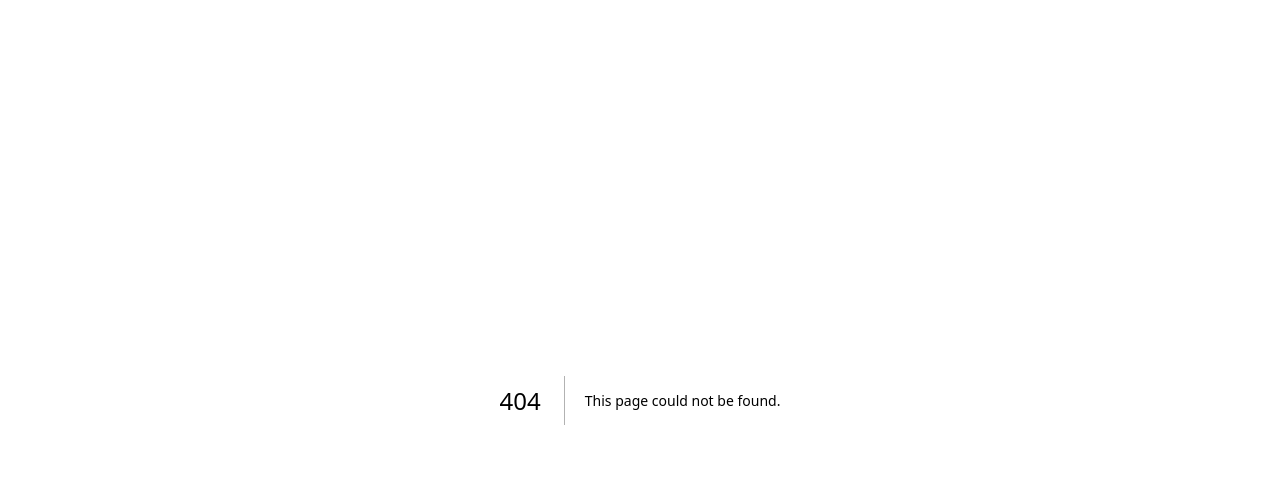
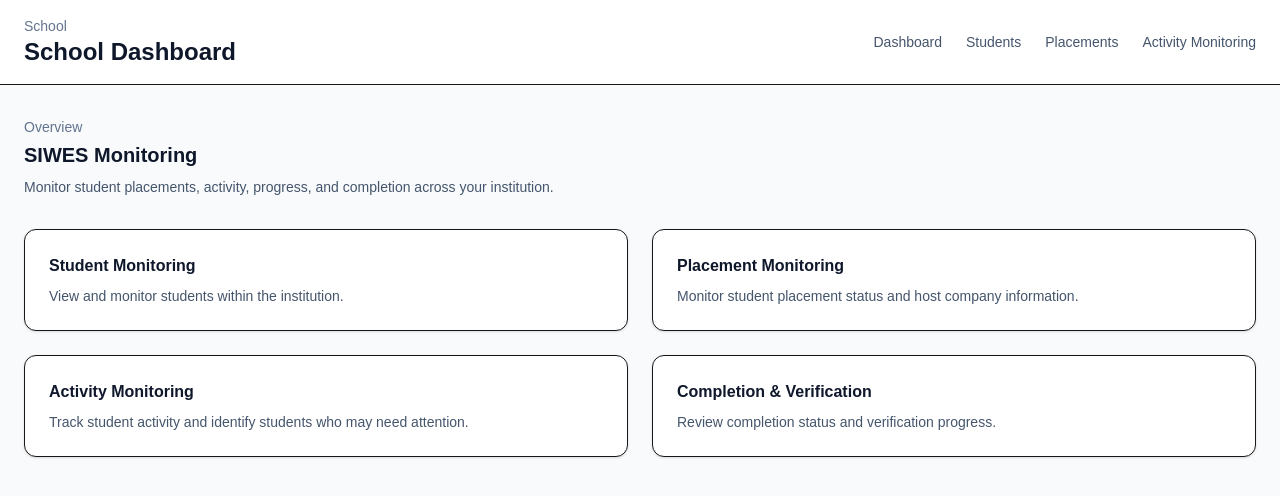
Before and after one commit to Enchanted-Digital-Academy/siwesflow, a Next.js app: page /school/dashboard in a window 1280 px wide. Before the commit this address had no page. Shown: the top 496 px of the page. Built offline with nearby package versions, Linux system fonts and the light colour scheme.

Commit message:
feat: add school dashboard shell

```diff
--- /dev/null
+++ b/src/app/school/dashboard/page.tsx
@@ -0,0 +1,102 @@
+export default function SchoolDashboardPage() {
+  return (
+    <main className="min-h-screen bg-slate-50">
+      <header className="border-b bg-white">
+        <div className="mx-auto flex max-w-7xl items-center justify-between px-6 py-4">
+          <div>
+            <p className="text-sm font-medium text-slate-500">School</p>
+            <h1 className="text-2xl font-semibold text-slate-900">
+              School Dashboard
+            </h1>
+          </div>
+
+          <nav aria-label="School dashboard navigation">
+            <ul className="flex items-center gap-6 text-sm font-medium text-slate-600">
+              <li>
+                <a className="hover:text-slate-900" href="/school/dashboard">
+                  Dashboard
+                </a>
+              </li>
+              <li>
+                <a className="hover:text-slate-900" href="/school/students">
+                  Students
+                </a>
+              </li>
+              <li>
+                <a className="hover:text-slate-900" href="/school/placements">
+                  Placements
+                </a>
+              </li>
+              <li>
+                <a
+                  className="hover:text-slate-900"
+                  href="/school/activity-monitoring"
+                >
+                  Activity Monitoring
+                </a>
+              </li>
+            </ul>
+          </nav>
+        </div>
+      </header>
+
+      <section className="mx-auto max-w-7xl px-6 py-8">
+        <div className="mb-8">
+          <p className="text-sm font-medium text-slate-500">Overview</p>
+          <h2 className="mt-1 text-xl font-semibold text-slate-900">
+            SIWES Monitoring
+          </h2>
+          <p className="mt-2 max-w-2xl text-sm text-slate-600">
+            Monitor student placements, activity, progress, and completion
+            across your institution.
+          </p>
+        </div>
+
+        <section aria-labelledby="dashboard-sections-heading">
+          <h3 id="dashboard-sections-heading" className="sr-only">
+            Dashboard sections
+          </h3>
+
+          <div className="grid gap-6 md:grid-cols-2">
+            <article className="rounded-xl border bg-white p-6 shadow-sm">
+              <h4 className="font-semibold text-slate-900">
+                Student Monitoring
+              </h4>
+              <p className="mt-2 text-sm text-slate-600">
+                View and monitor students within the institution.
+              </p>
+            </article>
+
+            <article className="rounded-xl border bg-white p-6 shadow-sm">
+              <h4 className="font-semibold text-slate-900">
+                Placement Monitoring
+              </h4>
+              <p className="mt-2 text-sm text-slate-600">
+                Monitor student placement status and host company information.
+              </p>
+            </article>
+
+            <article className="rounded-xl border bg-white p-6 shadow-sm">
+              <h4 className="font-semibold text-slate-900">
+                Activity Monitoring
+              </h4>
+              <p className="mt-2 text-sm text-slate-600">
+                Track student activity and identify students who may need
+                attention.
+              </p>
+            </article>
+
+            <article className="rounded-xl border bg-white p-6 shadow-sm">
+              <h4 className="font-semibold text-slate-900">
+                Completion & Verification
+              </h4>
+              <p className="mt-2 text-sm text-slate-600">
+                Review completion status and verification progress.
+              </p>
+            </article>
+          </div>
+        </section>
+      </section>
+    </main>
+  );
+}
```
